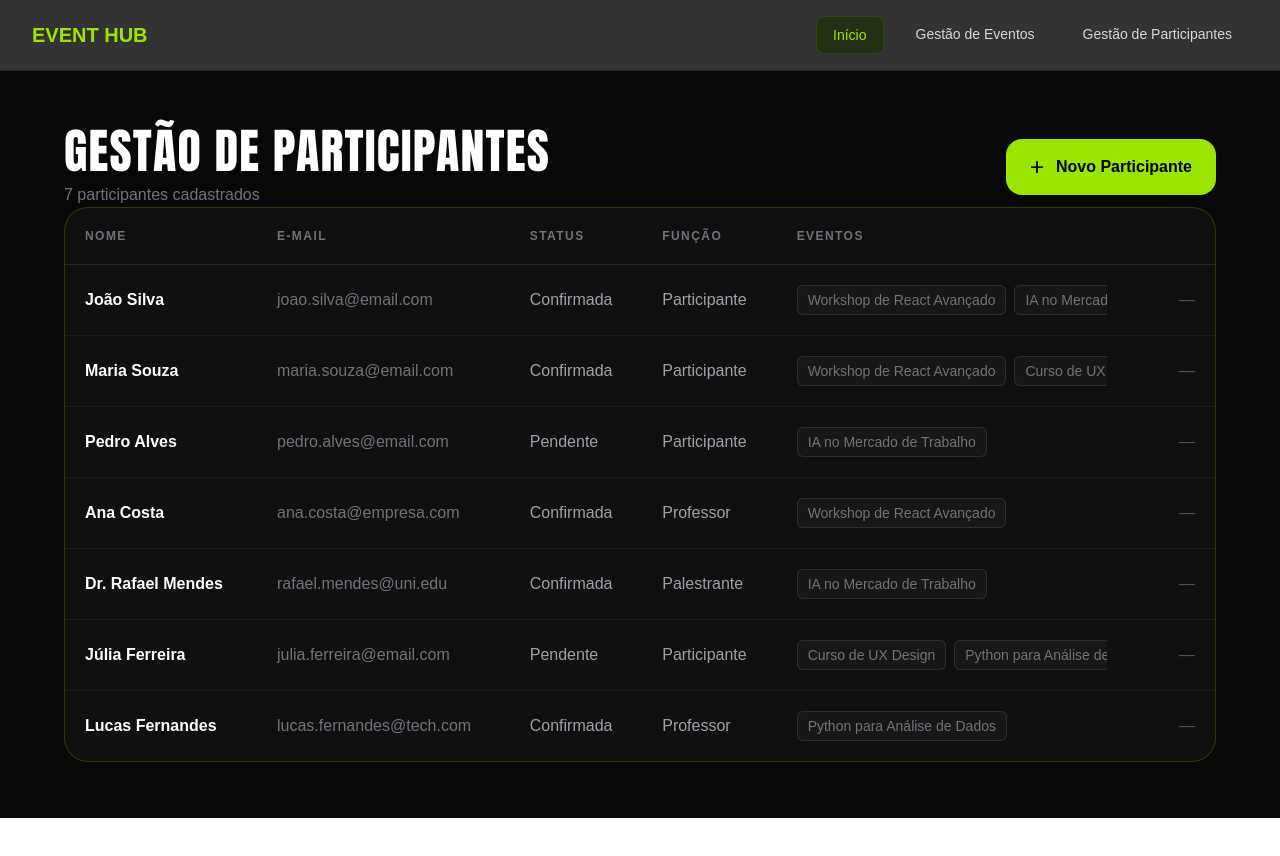
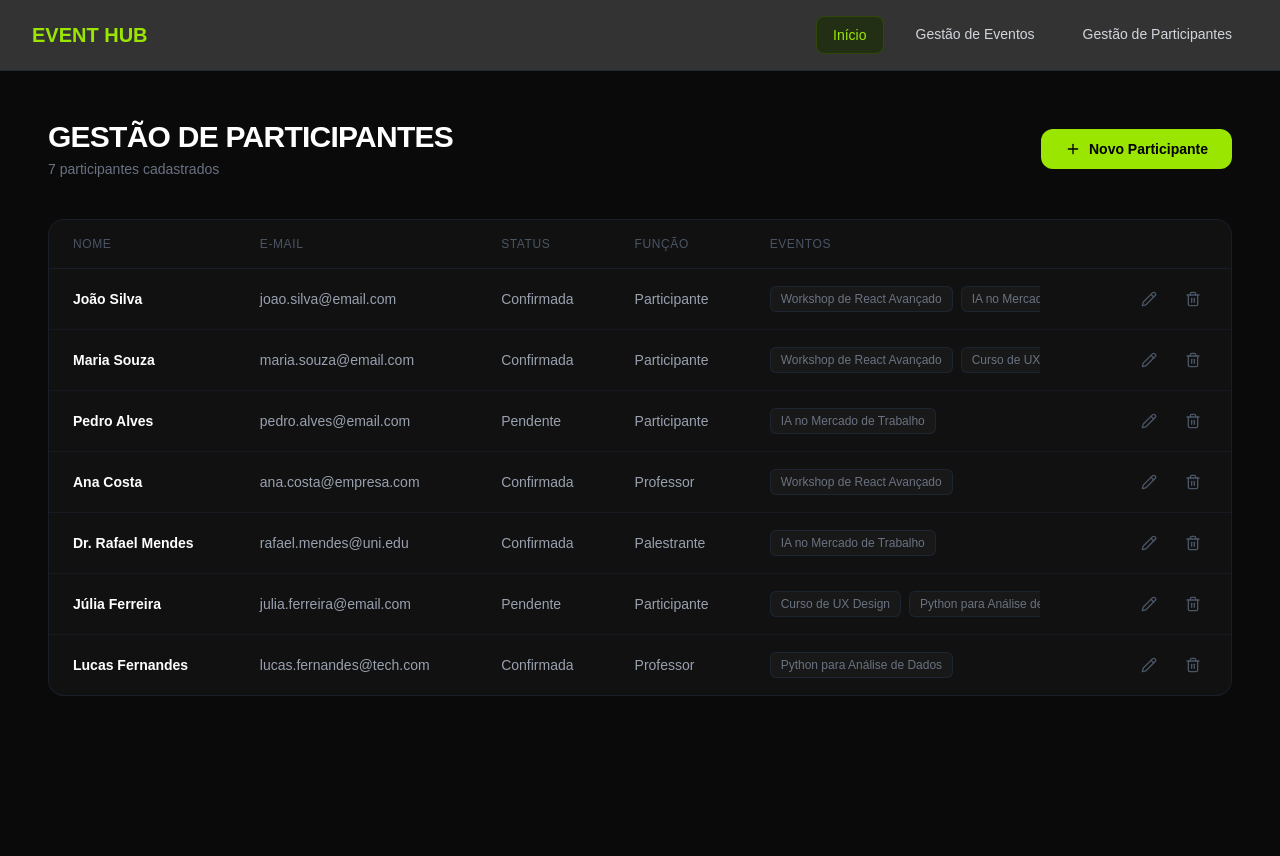
Before and after one commit to gsouza2313/e-ventsplatform, a Next.js app in the folder e-ventsplatform/: page /participantes in a window 1280 px wide. Shown: the top 856 px of the page. Before the commit the page ends 818 px from the top, so only its background shows below. Built offline with nearby package versions, Linux system fonts and the light colour scheme.

Commit message:
style: aproxima gestão de participantes da tela de eventos

```diff
--- a/e-ventsplatform/app/participantes/page.tsx
+++ b/e-ventsplatform/app/participantes/page.tsx
@@ -1,78 +1,86 @@
+import { Pencil, Plus, Trash2 } from "lucide-react";
 import { todosEventos } from "../lib/dataEventos";
 import { participantes } from "../lib/dataParticipantes";
 
 export default function ParticipantesPage() {
   return (
-    <main className="min-h-[calc(100vh-73px)] bg-[#080808] px-6 py-14 sm:px-10 lg:px-16">
-      <section className="mx-auto max-w-[1540px]">
-        <div className="flex flex-col justify-between gap-6 sm:flex-row sm:items-center">
+    <div className="min-h-screen bg-[#0a0a0a] p-8 font-sans text-white md:p-12">
+      <div className="mx-auto max-w-7xl">
+        <header className="mb-10 flex flex-col items-start justify-between gap-4 md:flex-row md:items-center">
           <div>
-            <h1 className="font-anton text-4xl uppercase leading-none tracking-wide text-white sm:text-5xl">
+            <h1 className="mb-1 text-2xl font-black uppercase tracking-tight md:text-3xl">
               Gestão de Participantes
             </h1>
 
-            <p className="mt-2 text-base text-zinc-500">
+            <p className="text-sm text-gray-500">
               {participantes.length} participantes cadastrados
             </p>
           </div>
 
           <button
             type="button"
-            className="inline-flex items-center justify-center gap-3 rounded-2xl bg-lime-400 px-6 py-4 text-base font-bold text-black transition-colors hover:bg-lime-300"
+            className="flex items-center gap-2 rounded-xl bg-lime-400 px-6 py-2.5 text-sm font-bold text-black transition-colors hover:bg-lime-300"
           >
-            <span className="text-2xl font-normal leading-none">+</span>
+            <Plus size={16} />
             Novo Participante
           </button>
-        </div>
+        </header>
 
-         <div className="overflow-x-auto rounded-3xl border border-lime-400/20 bg-[#101010]">
-          <table className="min-w-[1080px] w-full border-collapse text-left">
-            <thead className="border-b border-lime-400/15">
-              <tr className="text-xs font-semibold uppercase tracking-[0.12em] text-zinc-500">
-                <th className="px-5 py-5">Nome</th>
-                <th className="px-5 py-5">E-mail</th>
-                <th className="px-5 py-5">Status</th>
-                <th className="px-5 py-5">Função</th>
-                <th className="px-5 py-5">Eventos</th>
-                <th className="px-5 py-5">
+        <div className="overflow-x-auto rounded-2xl border border-gray-800/60 bg-[#111111]">
+          <table className="w-full min-w-[900px] border-collapse text-left">
+            <thead>
+              <tr className="border-b border-gray-800/60 text-xs font-extrabold uppercase tracking-wider text-gray-600">
+                <th className="px-6 py-4 font-medium">Nome</th>
+                <th className="px-6 py-4 font-medium">E-mail</th>
+                <th className="px-6 py-4 font-medium">Status</th>
+                <th className="px-6 py-4 font-medium">Função</th>
+                <th className="px-6 py-4 font-medium">Eventos</th>
+                <th className="px-6 py-4 text-right font-medium">
                   <span className="sr-only">Ações</span>
                 </th>
               </tr>
             </thead>
 
-            <tbody>
-                      {participantes.map((participante) => (
+            <tbody className="text-sm text-gray-300">
+              {participantes.map((participante, index) => (
                 <tr
                   key={participante.id}
-                          className="border-b border-white/5 last:border-b-0"
+                  className={`border-b border-gray-800/40 transition-colors hover:bg-white/[0.02] ${
+                    index === participantes.length - 1 ? "border-b-0" : ""
+                  }`}
                 >
-                          <td className="px-5 py-5 text-base font-bold text-white">
+                  <td className="px-6 py-4">
+                    <p className="max-w-[190px] truncate font-bold text-white">
                       {participante.nome}
+                    </p>
                   </td>
 
-                          <td className="px-5 py-5 text-base text-zinc-500">
+                  <td className="px-6 py-4 text-gray-400">
                     {participante.email}
                   </td>
 
-                          <td className="px-5 py-5 text-base text-zinc-400">
+                  <td className="px-6 py-4 text-gray-400">
                     {participante.status}
                   </td>
 
-                          <td className="px-5 py-5 text-base text-zinc-400">
+                  <td className="px-6 py-4 text-gray-400">
                     {participante.funcao}
                   </td>
 
-                          <td className="px-5 py-5">
-                                <div className="flex max-w-[310px] gap-2 overflow-hidden">
+                  <td className="px-6 py-4">
+                    <div className="flex max-w-[270px] gap-2 overflow-hidden">
                       {participante.eventosInscritosIds.map((eventoId) => {
-                                    const evento = todosEventos.find((item) => item.id === eventoId);
+                        const evento = todosEventos.find(
+                          (item) => item.id === eventoId,
+                        );
 
                         if (!evento) return null;
 
                         return (
                           <span
                             key={evento.id}
-                                        className="shrink-0 truncate rounded-md border border-white/10 bg-white/[0.03] px-2.5 py-1 text-sm text-zinc-500"
+                            title={evento.titulo}
+                            className="shrink-0 truncate rounded-md border border-gray-800/80 bg-white/[0.03] px-2.5 py-1 text-xs text-gray-500"
                           >
                             {evento.titulo}
                           </span>
@@ -81,13 +89,31 @@ export default function ParticipantesPage() {
                     </div>
                   </td>
 
-                          <td className="px-5 py-5 text-right text-zinc-600">—</td>
+                  <td className="px-6 py-4 text-right">
+                    <div className="flex items-center justify-end gap-4 text-gray-600">
+                      <button
+                        type="button"
+                        title={`Editar ${participante.nome}`}
+                        className="rounded-md p-1.5 transition-colors hover:bg-gray-800 hover:text-lime-400"
+                      >
+                        <Pencil size={16} />
+                      </button>
+
+                      <button
+                        type="button"
+                        title={`Excluir ${participante.nome}`}
+                        className="rounded-md p-1.5 transition-colors hover:bg-gray-800 hover:text-red-500"
+                      >
+                        <Trash2 size={16} />
+                      </button>
+                    </div>
+                  </td>
                 </tr>
               ))}
             </tbody>
           </table>
         </div>
-      </section>
-    </main>
+      </div>
+    </div>
   );
 }
```
Lines whose indentation alone changed are shown as unchanged.
